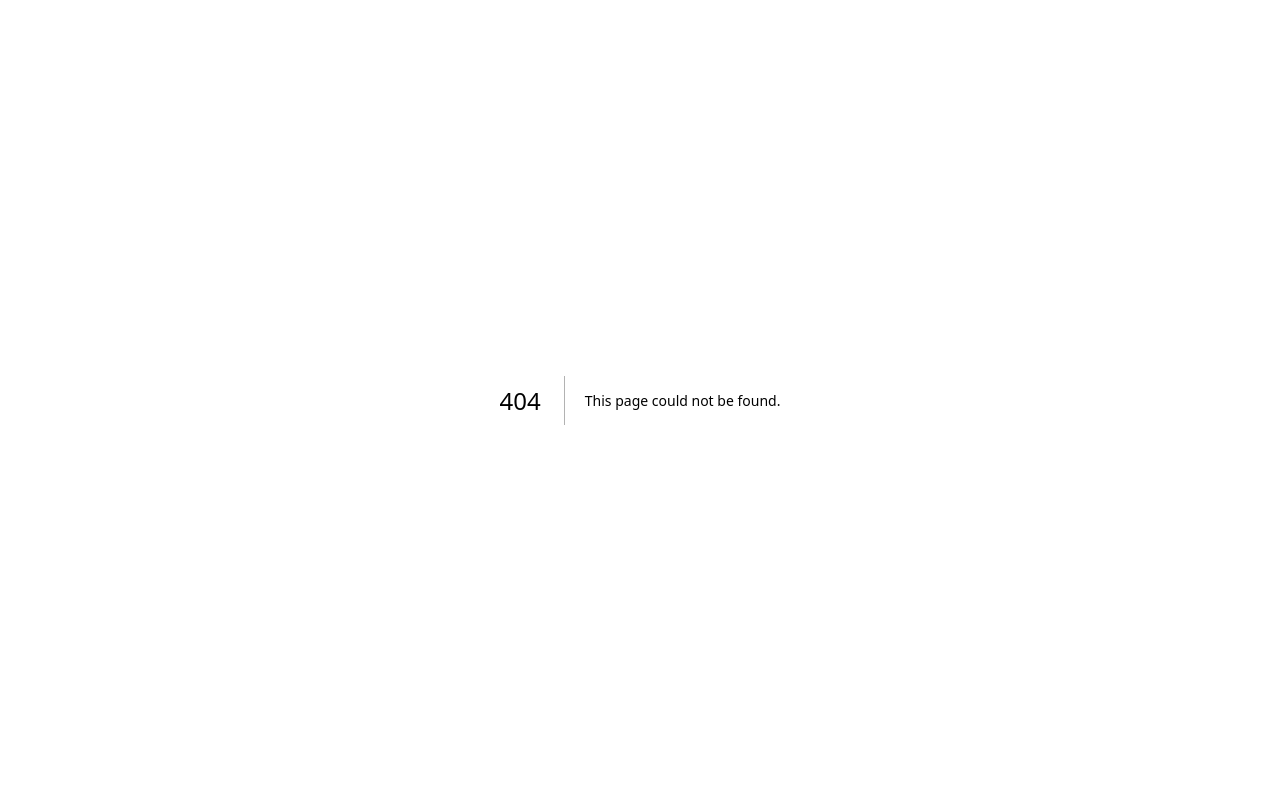
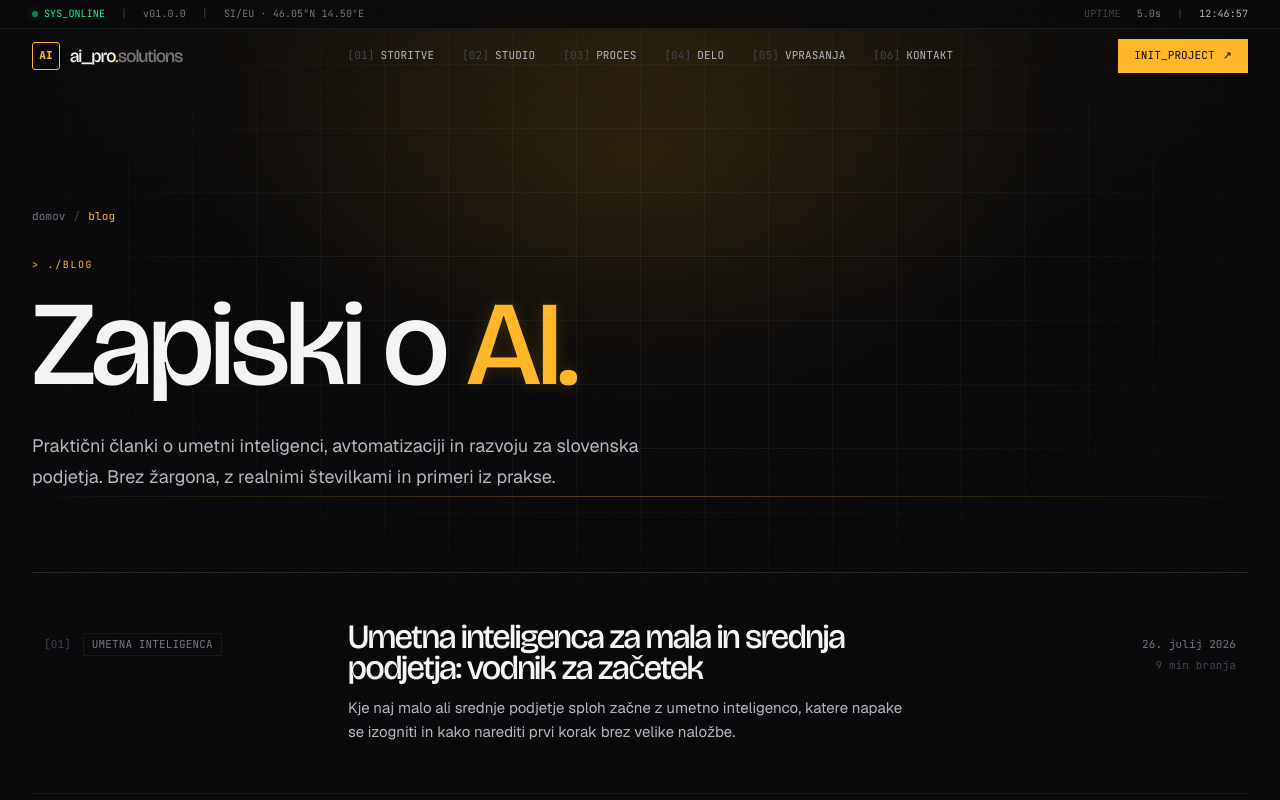
Before and after one commit to DaliborLegen/aiprosolutions, a Next.js app: page /blog in a window 1280 px wide. Before the commit this address had no page. Shown: the top 800 px of the page. Built offline with nearby package versions, Linux system fonts and the light colour scheme.

Commit message:
auto-sync after edit via Claude Code

```diff
--- /dev/null
+++ b/app/blog/page.tsx
@@ -0,0 +1,129 @@
+import type { Metadata } from "next";
+import Link from "next/link";
+import Navbar from "../components/Navbar";
+import SystemBar from "../components/SystemBar";
+import Background from "../components/Background";
+import Footer from "../sections/Footer";
+import Reveal from "../components/Reveal";
+import { articles } from "../data/blog";
+
+const SITE_URL = "https://aiprosolutions.si";
+
+export const metadata: Metadata = {
+  title: "Blog: umetna inteligenca in avtomatizacija za podjetja",
+  description:
+    "Praktični članki o umetni inteligenci, AI chatbotih, avtomatizaciji poslovnih procesov in digitalni transformaciji za slovenska podjetja. Brez žargona, z realnimi številkami.",
+  alternates: { canonical: "/blog" },
+  openGraph: {
+    type: "website",
+    locale: "sl_SI",
+    url: `${SITE_URL}/blog`,
+    siteName: "AI PRO SOLUTIONS",
+    title: "Blog: umetna inteligenca in avtomatizacija za podjetja",
+    description:
+      "Praktični članki o umetni inteligenci, AI chatbotih in avtomatizaciji za slovenska podjetja.",
+  },
+};
+
+export default function BlogIndex() {
+  const sorted = [...articles].sort((a, b) => (a.date < b.date ? 1 : -1));
+
+  const jsonLd = {
+    "@context": "https://schema.org",
+    "@type": "Blog",
+    name: "AI PRO SOLUTIONS blog",
+    url: `${SITE_URL}/blog`,
+    inLanguage: "sl-SI",
+    publisher: { "@type": "Organization", name: "AI PRO SOLUTIONS d.o.o.", url: SITE_URL },
+    blogPost: sorted.map((a) => ({
+      "@type": "BlogPosting",
+      headline: a.title,
+      url: `${SITE_URL}/blog/${a.slug}`,
+      datePublished: a.date,
+      description: a.excerpt,
+    })),
+  };
+
+  return (
+    <>
+      <Background />
+      <SystemBar />
+      <main className="relative z-10">
+        <Navbar />
+
+        <section className="relative pt-44 lg:pt-52 pb-14 lg:pb-20">
+          <div className="max-w-[1400px] mx-auto px-4 lg:px-8">
+            <nav aria-label="Drobtinice" className="mono text-[11px] text-text-3 mb-8 flex items-center gap-2">
+              <Link href="/" className="hover:text-accent transition-colors">domov</Link>
+              <span className="text-text-4">/</span>
+              <span className="text-accent">blog</span>
+            </nav>
+            <p className="mono-up text-[10px] text-accent mb-4 flex items-center gap-2">
+              <span>&gt;</span>
+              <span>./blog</span>
+            </p>
+            <h1 className="display text-[13vw] sm:text-[9vw] lg:text-[7vw] xl:text-[120px] text-text leading-[0.9]">
+              Zapiski o <span className="text-accent glow-soft">AI.</span>
+            </h1>
+            <p className="text-[16px] lg:text-[18px] text-text-2 leading-[1.7] max-w-[640px] mt-8">
+              Praktični članki o umetni inteligenci, avtomatizaciji in razvoju za slovenska podjetja. Brez žargona, z realnimi številkami in primeri iz prakse.
+            </p>
+          </div>
+        </section>
+
+        <section className="relative pb-24 lg:pb-32">
+          <div className="max-w-[1400px] mx-auto px-4 lg:px-8">
+            <div className="border-t border-line-2">
+              {sorted.map((a, i) => (
+                <Reveal key={a.slug} index={i}>
+                  <article className="group relative border-b border-line">
+                    <Link
+                      href={`/blog/${a.slug}`}
+                      className="relative grid grid-cols-12 gap-x-6 px-3 py-8 lg:py-12 items-baseline"
+                    >
+                      <span
+                        aria-hidden
+                        className="absolute inset-y-0 left-0 bg-accent/[0.05] transition-all duration-700 ease-out w-0 group-hover:w-full"
+                      />
+                      <span
+                        aria-hidden
+                        className="absolute left-0 top-0 bottom-0 w-px bg-accent scale-y-0 group-hover:scale-y-100 origin-top transition-transform duration-500"
+                      />
+                      <div className="relative col-span-12 lg:col-span-3 flex items-center gap-3 mb-4 lg:mb-0">
+                        <span className="mono text-[11px] text-text-4 tabular">[{String(i + 1).padStart(2, "0")}]</span>
+                        <span className="mono text-[11px] uppercase tracking-[0.14em] text-text-3 border border-line px-2 py-0.5 group-hover:border-accent group-hover:text-accent transition-colors">
+                          {a.category}
+                        </span>
+                      </div>
+                      <div className="relative col-span-12 lg:col-span-6">
+                        <h2 className="display text-[24px] lg:text-[34px] text-text leading-tight group-hover:text-accent transition-colors">
+                          {a.title}
+                        </h2>
+                        <p className="text-[14px] lg:text-[15px] text-text-2 leading-[1.65] mt-3 max-w-[560px]">
+                          {a.excerpt}
+                        </p>
+                      </div>
+                      <div className="relative col-span-12 lg:col-span-3 mt-4 lg:mt-0 flex lg:flex-col lg:items-end gap-3 lg:gap-1">
+                        <span className="mono text-[11px] text-text-3">{a.dateLabel}</span>
+                        <span className="mono text-[11px] text-text-4">{a.readMin} min branja</span>
+                        <span className="mono text-[11px] text-accent hidden lg:flex items-center gap-1 mt-2 opacity-0 group-hover:opacity-100 transition-opacity">
+                          preberi <span aria-hidden>→</span>
+                        </span>
+                      </div>
+                    </Link>
+                  </article>
+                </Reveal>
+              ))}
+            </div>
+          </div>
+        </section>
+
+        <Footer />
+      </main>
+      <script
+        type="application/ld+json"
+        dangerouslySetInnerHTML={{ __html: JSON.stringify(jsonLd) }}
+      />
+    </>
+  );
+}
```
